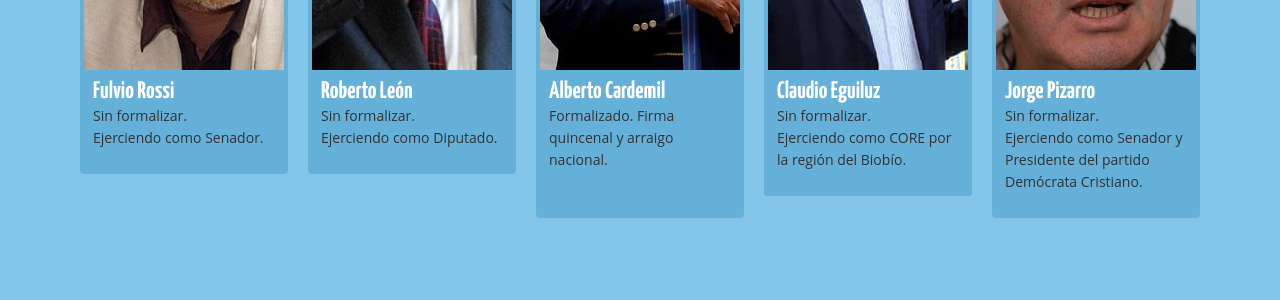
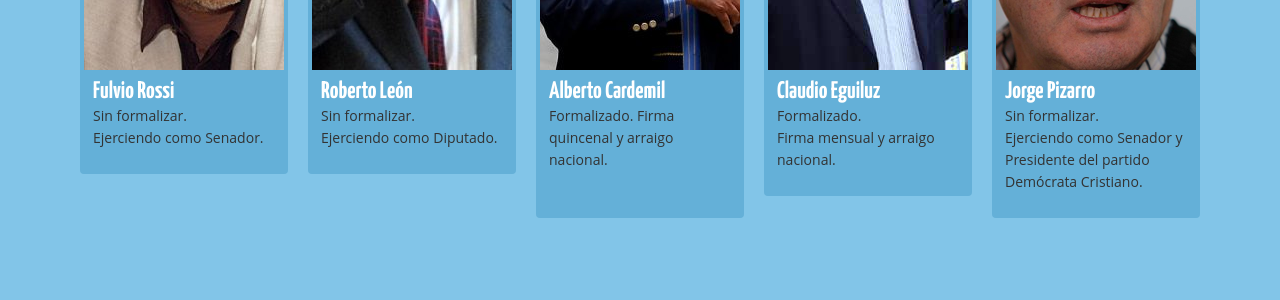
Before and after one commit to ciudadanointeligente/quien-te-financia, a Jekyll site: the page built from index.html, in a window 1280 px wide and 900 px high, scrolled down 1841 px. Shown: the part 154-454 px from the top of the window. Built offline with Jekyll 4.4.1, drawn with Linux system fonts in a browser that asks for light colours; nearby versions of some CDN libraries; comment, search, counter and statistics services are not loaded.

Commit message:
Actualización Eguiluz

```diff
--- a/_congressmen/09_claudio_eguiluz.markdown
+++ b/_congressmen/09_claudio_eguiluz.markdown
@@ -1,6 +1,6 @@
 ---
 name: "Claudio Eguiluz"
 image: "claudio-eguiluz.png"
-current_situation: "Sin formalizar. </br> Ejerciendo como CORE por la región del Biobío."
+current_situation: "Formalizado. </br> Firma mensual y arraigo nacional."
 risk: "Multa y de 541 días a 5 años de cárcel."
 ---
```
